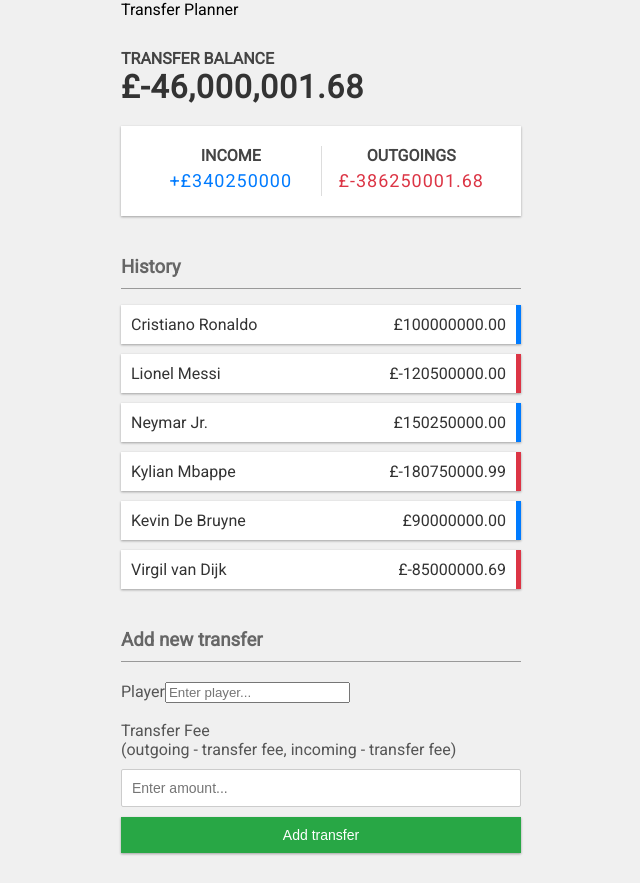
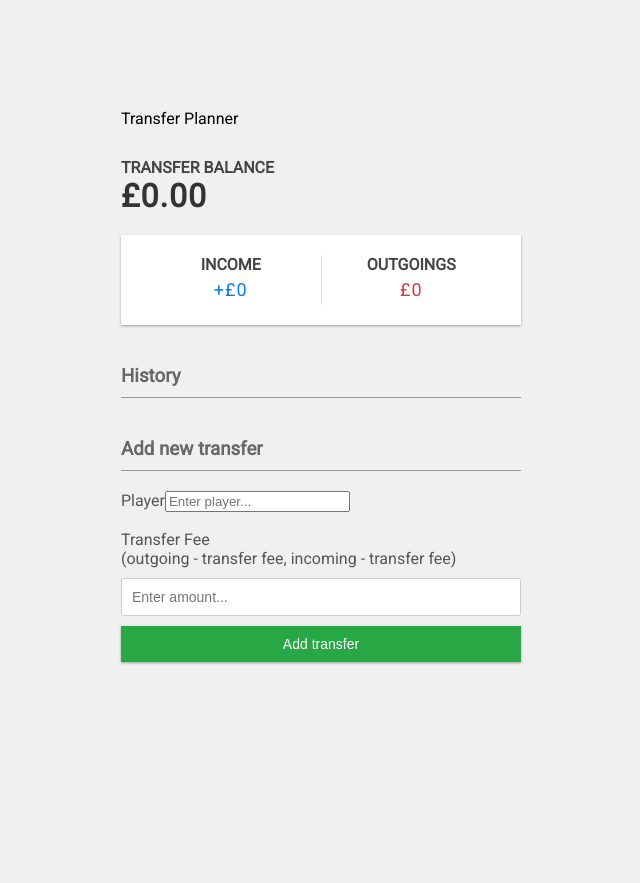
Before and after one commit to DMould123/fm-transfer-budget-app, a Vue app: page / in a window 1280 px wide. Shown: the whole page, without its empty margins (319-959 px from the left). After the commit the page ends 800 px from the top, so only its background shows below. Built offline with nearby package versions, Linux system fonts and the light colour scheme.

Commit message:
Implemented functionality to save and delete transfers from localStorage

```diff
--- a/src/App.vue
+++ b/src/App.vue
@@ -21,19 +21,20 @@
   import TransfersList from './components/TransfersList.vue'
   import AddTransfer from './components/AddTransfer.vue'
 
-  import { ref, computed, defineEmits } from 'vue'
+  import { ref, computed, defineEmits, onMounted } from 'vue'
   import { useToast } from 'vue-toastification'
 
   const toast = useToast()
 
-  const transfers = ref([
-    { id: 1, name: 'Cristiano Ronaldo', amount: 100000000.0 },
-    { id: 2, name: 'Lionel Messi', amount: -120500000.0 },
-    { id: 3, name: 'Neymar Jr.', amount: 150250000.0 },
-    { id: 4, name: 'Kylian Mbappe', amount: -180750000.99 },
-    { id: 5, name: 'Kevin De Bruyne', amount: 90000000.0 },
-    { id: 6, name: 'Virgil van Dijk', amount: -85000000.69 }
-  ])
+  const transfers = ref([])
+
+  onMounted(() => {
+    const savedTransfersHistory = JSON.parse(localStorage.getItem('transfers'))
+
+    if (savedTransfersHistory) {
+      transfers.value = savedTransfersHistory
+    }
+  })
 
   // Get total transfers
   const total = computed(() => {
@@ -70,6 +71,8 @@
       amount: transferHistoryData.amount
     })
 
+    saveTransfersToLocalStorage()
+
     toast.success('Transfer has been successfully added')
   }
 
@@ -82,6 +85,13 @@
   const handleTransferDeleted = (id) => {
     transfers.value = transfers.value.filter((transfer) => transfer.id !== id)
 
+    saveTransfersToLocalStorage()
+
     toast.success('This transfer has been deleted')
   }
+
+  // Save to localStorage
+  const saveTransfersToLocalStorage = () => {
+    localStorage.setItem('transfers', JSON.stringify(transfers.value))
+  }
 </script>
```
